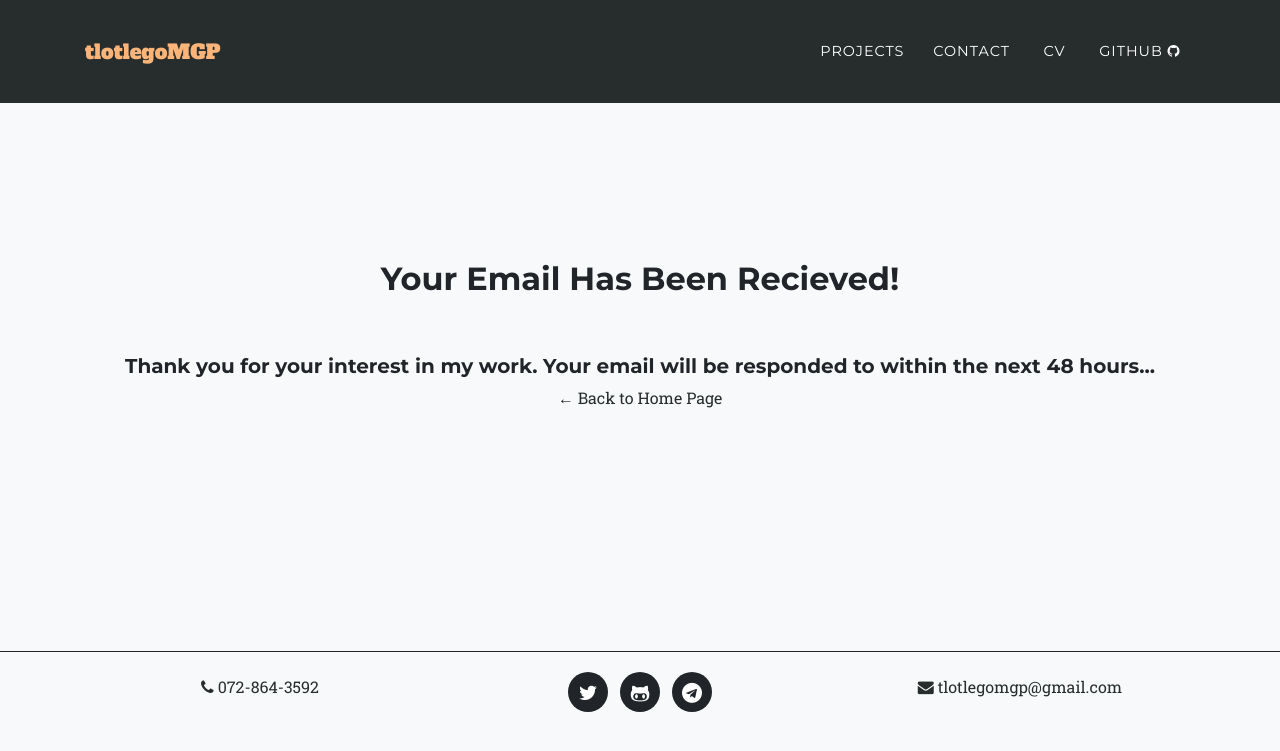
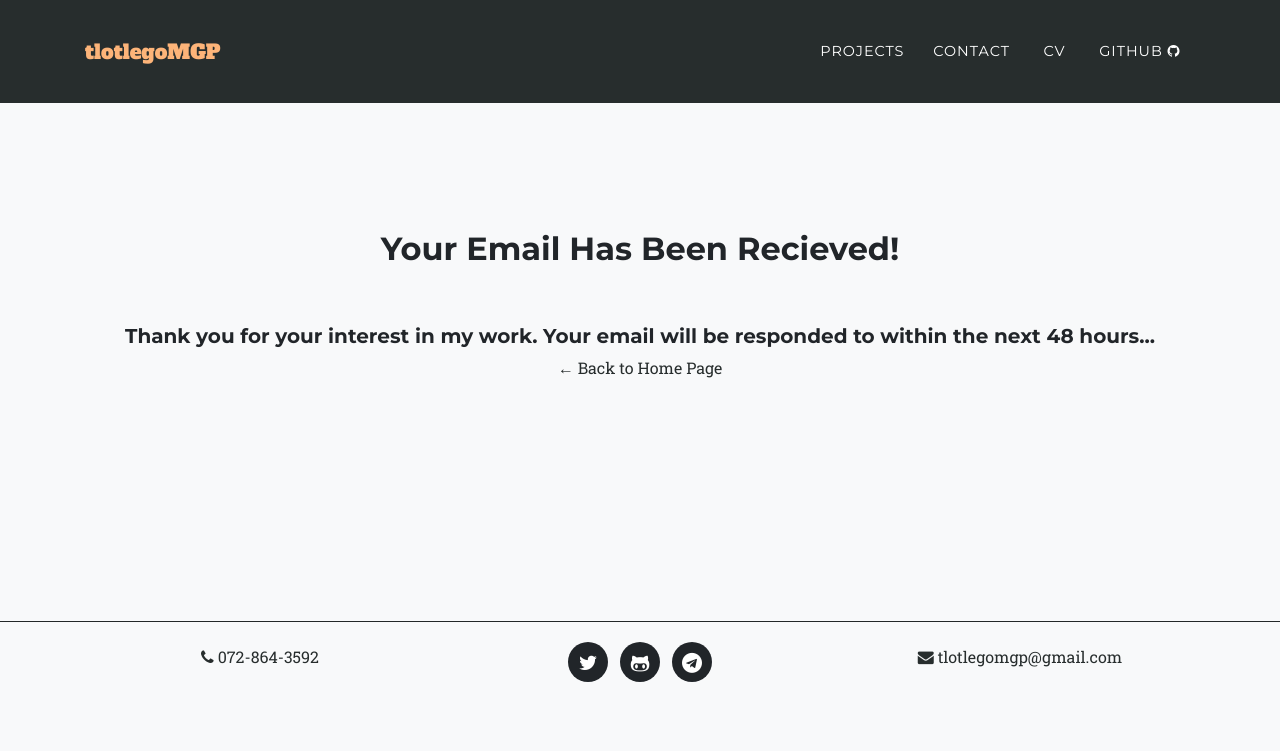
Before and after one commit to tlotlegomgp/portfolio, a Django app: template index/templates/index/email_sent.html in a window 1280 px wide. Shown: the top 751 px of the page. Run offline with Django 3.2, Linux system fonts and the light colour scheme; the template is opened without the code that fills it, so the values that code supplies are empty; some libraries are stand-ins or nearby versions; some web fonts are replaced.

Commit message:
Modified mail sent template

```diff
--- a/index/templates/index/email_sent.html
+++ b/index/templates/index/email_sent.html
@@ -1,6 +1,6 @@
 {% extends "index/header.html" %} {% block content %}
 
-<section style="margin-top: 60px;">
+<section style="margin-top: 30px;">
 	<div
 		class="align-items-center text-center"
 		style="padding: 50px"
```
